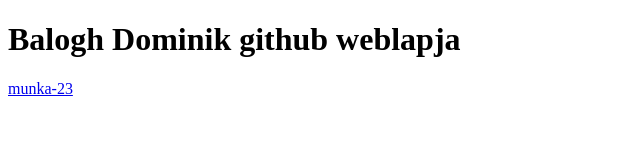
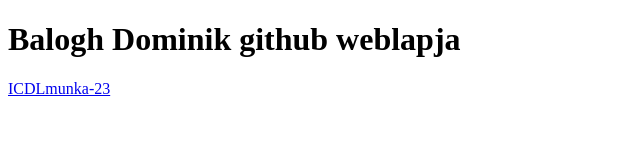
Before and after one commit to BDominik123/BDominik123.github.io, a plain HTML site: page index.html in a window 1280 px wide. Shown: the full height of the page, 0-640 px from the left. Drawn offline with Linux system fonts and the light colour scheme.

Commit message:
Update index.html

```diff
--- a/index.html
+++ b/index.html
@@ -7,6 +7,6 @@
 </head>
 <body>
     <h1>Balogh Dominik github weblapja</h1>
-    <a href="munkafájlok-23/index.html">munka-23</a>
+    <a href="munkafájlok-23/index.html">ICDLmunka-23</a>
 </body>
 </html>
```
